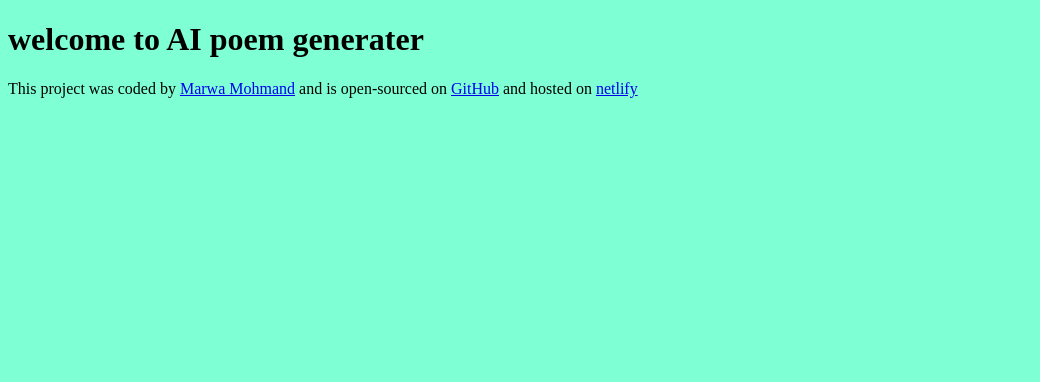
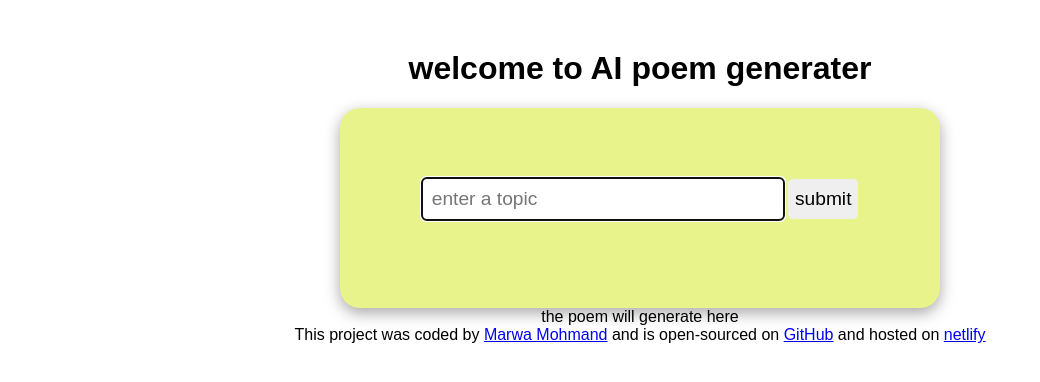
Before and after one commit to mohmand-PNG/English-poem-generater, a plain HTML site: page index.html in a window 1280 px wide. Shown: the whole page, without its empty margins (0-1040 px from the left). Drawn offline with Linux system fonts and the light colour scheme.

Commit message:
added some HTML and CSS

```diff
--- a/index.html
+++ b/index.html
@@ -3,11 +3,28 @@
   <head>
     <meta charset="UTF-8" />
     <meta name="viewport" content="width=device-width, initial-scale=1.0" />
-    <title>Document</title>
+    <title>AI poem generater</title>
     <link rel="stylesheet" href="style.css" />
   </head>
   <body>
-    <h1>welcome to AI poem generater</h1>
+    <header>
+      <h1>welcome to AI poem generater</h1>
+    </header>
+    <main>
+      <div id="form">
+        <form action="">
+          <input
+            type="text"
+            id="poemInput"
+            placeholder="enter a topic"
+            required
+            autofocus
+          />
+          <input id="submitInput" type="submit" value="submit" />
+        </form>
+      </div>
+      <div id="generatingPlace">the poem will generate here</div>
+    </main>
     <footer>
       This project was coded by
       <a href="https://github.com/settings/profile" target="_blank"
--- a/style.css
+++ b/style.css
@@ -1,3 +1,35 @@
 body {
-  background-color: aquamarine;
+  text-align: center;
+  font-family: sans-serif;
+  margin-top: 50px;
 }
+
+#form {
+  width: 600px;
+  height: 200px;
+  background-color: rgb(233, 243, 140);
+  display: block;
+  margin: 0 auto;
+  border-radius: 20px;
+
+  box-shadow: rgba(0, 0, 0, 0.35) 0px 5px 15px;
+}
+form {
+  padding: 70px;
+}
+#poemInput {
+  width: 350px;
+  height: 40px;
+  border-radius: 5px;
+  border-style: none;
+  font-size: larger;
+  padding-left: 10px;
+}
+#submitInput {
+  /* font-size: 20px; */
+  width: 70px;
+  height: 40px;
+  border-radius: 5px;
+  border-style: none;
+  font-size: larger;
+}
```
